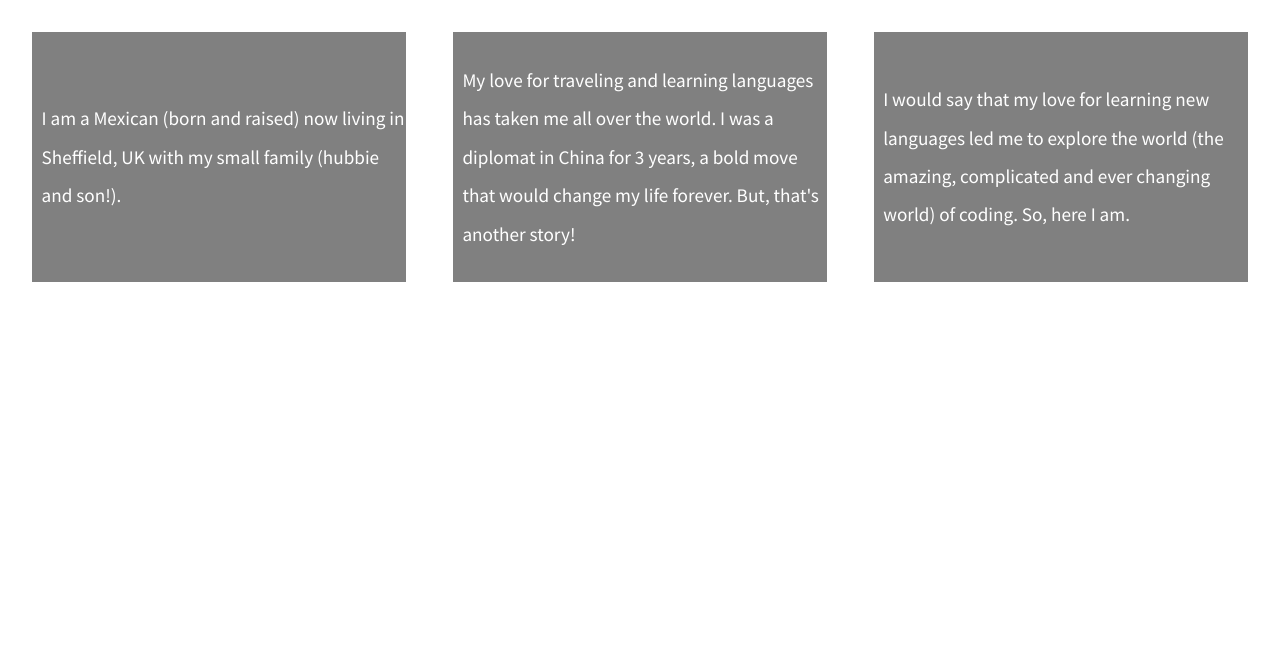
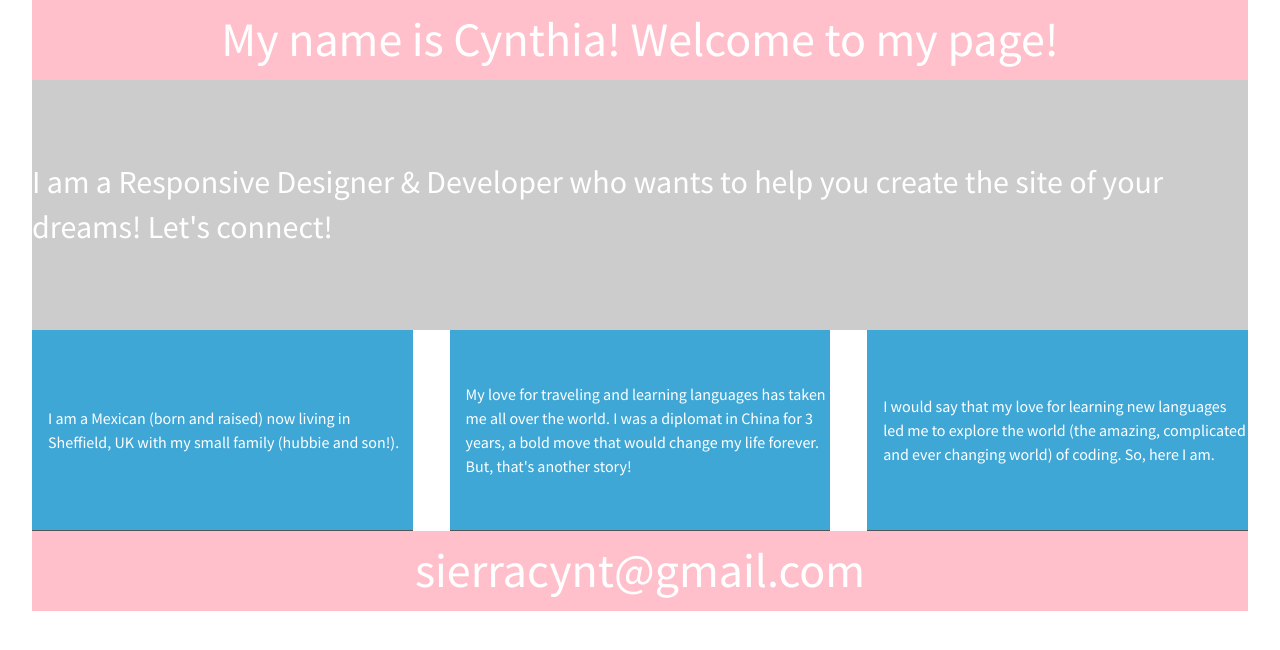
Before and after one commit to cyntsierra/divs-flexbox, a plain HTML site: page index.html in a window 1280 px wide. Drawn offline with nearby package versions, Linux system fonts and the light colour scheme.

Commit message:
Customized Site

```diff
--- a/css/main.css
+++ b/css/main.css
@@ -99,35 +99,61 @@ textarea {
 html {
   background-color: #fff;
   height: 100%;
+  width: 100%;
 }
 
 body {
   font-family: 'Source Sans Pro', sans-serif;
-  padding: 2em;
+  padding: 0 2em;
   font-size: 1em;
   height: 100%;
+  color: #fff;
 }
 
-.wrapper {
-  /*add display:flex and set justify-content to space-between*/
-  font-weight: 500;
-  display:flex;
-  justify-content: space-between;
-  align-items: center;
+header,
+footer {
+  background-color: pink;
+  height: 80px;
+  width: 100%;
+  font-size: 3em;
 }
 
-.div-1, .div-2, .div-3 {
-  /*give the divs a width of 30%, add display:flex, set justify-content and align-items to center*/
+main {
+  background-color: #ccc;
+  height: 250px;
+  width: 100%;
+  font-size: 2em;
+}
+
+header,
+footer,
+main {
+  display: flex;
+  justify-content: center;
+  align-items: center;
+
+}
+
+.flex-container {
+  display: flex;
+  justify-content: center;
+  align-items: center;
+  flex-flow: row wrap;
+  justify-content: space-between;
+}
+
+.flex-items {
   color: #fff;
-  line-height: 2em;
-  font-size: 1.2em;
-  background-color: grey;
-  height: 250px;
+  line-height: 1.5em;
+  font-size: 1em;
+  background-color: #3FA7D6;
+  width: 30%;
+  height: 200px;
   display: flex;
-  width: 30%;
-  justify-content:space-around;
+  justify-content: center;
   align-items: center;
-  padding-left: .5em;
+  border-bottom: 1px solid #555;
+  padding-left: 1em;
 }
 
 
--- a/index.html
+++ b/index.html
@@ -17,21 +17,22 @@
         <link href='http://fonts.googleapis.com/css?family=Source+Sans+Pro:400,700' rel='stylesheet' type='text/css'>
     </head>
     <body>
-        <!--[if lt IE 8]>
-            <p class="browserupgrade">You are using an <strong>outdated</strong> browser. Please <a href="http://browsehappy.com/">upgrade your browser</a> to improve your experience.</p>
-        <![endif]-->
-
-        <section class="wrapper">
-            <div class="div-1">
+      <section class="flex-container">
+          <header>My name is Cynthia! Welcome to my page!</header>
+          <main><p>I am a <span>Responsive Designer & Developer</span> who wants to help you create the site of your dreams! Let's connect! </p></main>
+          <div id="div-1" class="flex-items">
               I am a Mexican (born and raised) now living in Sheffield, UK with my small family (hubbie and son!).
           </div>
-            <div class="div-2">
+          <div id="div-2" class="flex-items">
               My love for traveling and learning languages has taken me all over the world. I was a diplomat in China for 3 years, a bold move that would change my life forever. But, that's another story!
           </div>
-            <div class="div-3">
+          <div id="div-3" class="flex-items">
               I would say that my love for learning new languages led me to explore the world (the amazing, complicated and ever changing world) of coding. So, here I am.
           </div>
+          <footer>sierracynt@gmail.com</footer>
       </section>
+
+
 
         <script src="https://ajax.googleapis.com/ajax/libs/jquery/1.11.3/jquery.min.js"></script>
         <script>window.jQuery || document.write('<script src="js/vendor/jquery-1.11.3.min.js"><\/script>')</script>
```
Lines whose indentation alone changed are shown as unchanged.
